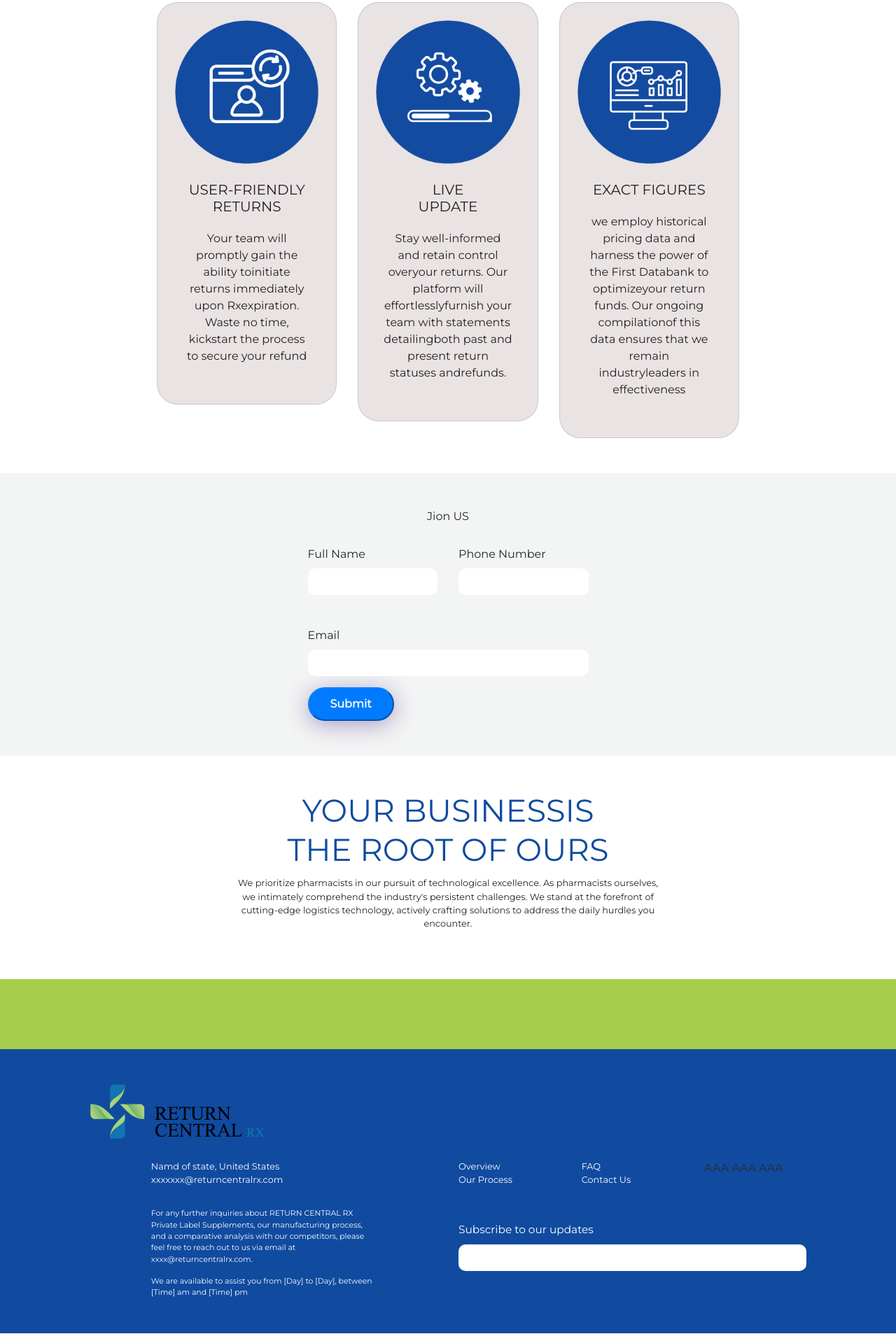
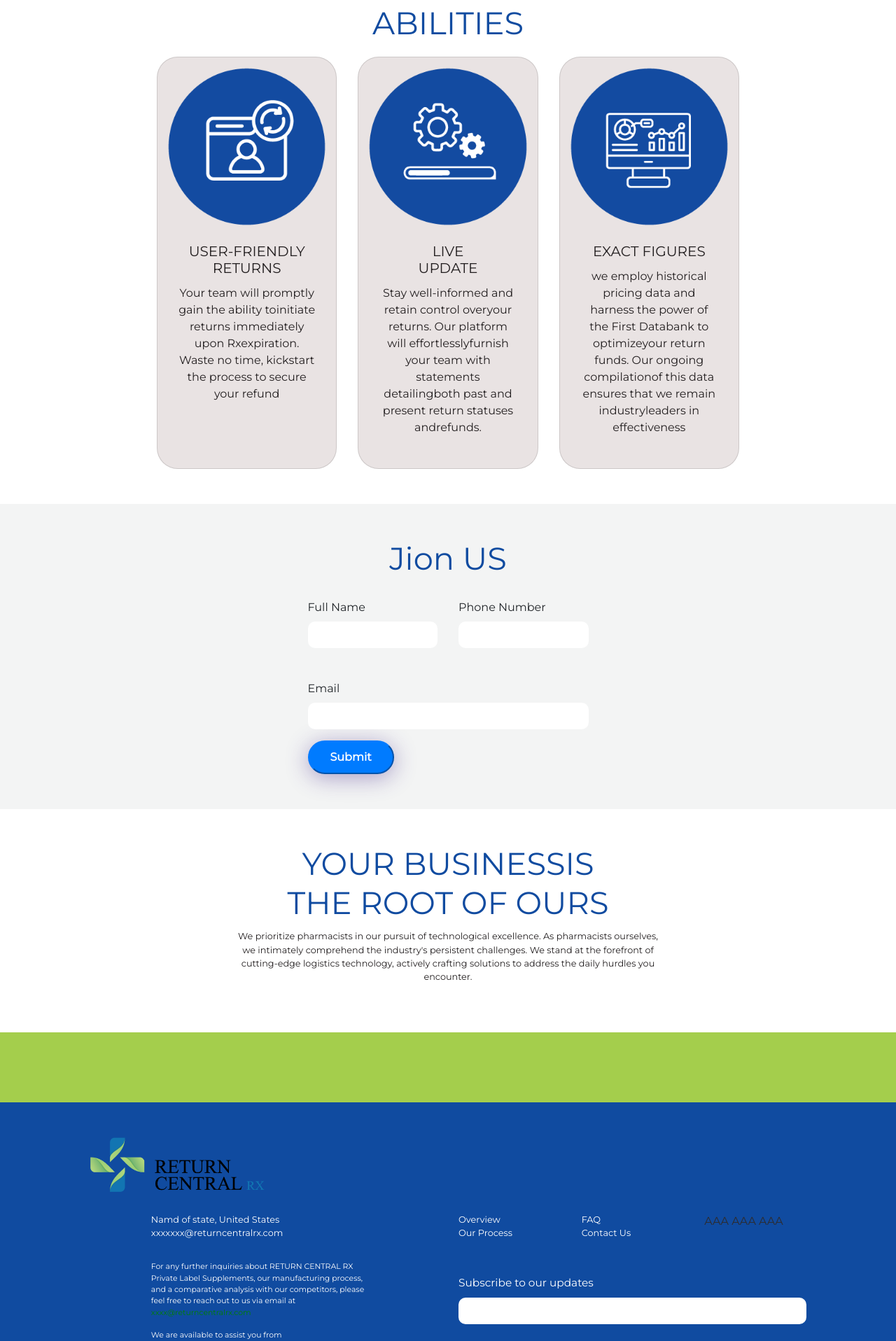
Before and after one commit to AliRbassam/returnCentral, a PHP site: page /page/home/ in a window 1280 px wide. Shown: the part 1720-3636 px from the top of the page at 70% size. Run offline with PHP 8.4, Linux system fonts and the light colour scheme; some libraries are stand-ins or nearby versions.

Commit message:
fix 1 done

```diff
--- a/dynamic/pages/home.php
+++ b/dynamic/pages/home.php
@@ -25,7 +25,7 @@
 						</a>
 					</div>
 
-					<div class="col-lg-5 col-12 textRight">
+					<div class="topSpacer col-lg-5 col-12 textRight">
 						<img src="../../static/images/image1.png" alt="">
 					</div>
 
@@ -41,11 +41,11 @@
 			<div class="contentSmall">
 				<div class="row">
 					<div class="col-12 ">
-						<div class="text-center">THE RX ROUTE</div>
+						<div class="text-center blue big">THE RX ROUTE</div>
 					</div>
 				</div>
 				<div class="row">
-					<div class="topSpacer col-lg-4 col-12">
+					<div class="topSpacer  col-lg-4 col-12">
 						<div class="card">
 							<img src="../../static/images/route/route1.png" class="card-img-top" alt="Card Image">
 							<div class="card-body">
@@ -70,7 +70,7 @@
 						</div>
 					</div>
 					<div class="topSpacer col-lg-4 col-12">
-						<div class="card">
+						<div class="  card">
 							<img src="../../static/images/route/route3.png" class="card-img-top" alt="Card Image">
 							<div class="card-body">
 								<h5 class="card-title textCenter black">DIGITAL SOLUTIONS</h5>
@@ -93,11 +93,11 @@
 			<div class="contentSmall">
 				<div class="row">
 					<div class="col-12 ">
-						<div class="text-center">OUR SOFTWARE HARNESSES YOUR ABILITIES</div>
+						<div class="text-center blue big ">OUR SOFTWARE HARNESSES YOUR ABILITIES</div>
 					</div>
 				</div>
 				<div class="row">
-					<div class="col-md-4">
+					<div class=" topSpacer col-md-4">
 						<div class="card ">
 							<img src="../../static/images/route/route4.png"class="card-img-top" alt="Card Image">
 							<div class="card-body">
@@ -108,7 +108,7 @@
 							</div>
 						</div>
 					</div>
-					<div class="col-md-4">
+					<div class=" topSpacer col-md-4">
 						<div class="card">
 							<img src="../../static/images/route/route5.png" class="card-img-top" alt="Card Image">
 							<div class="card-body">
@@ -119,7 +119,7 @@
 							</div>
 						</div>
 					</div>
-					<div class="col-md-4">
+					<div class="topSpacer col-md-4">
 						<div class="card">
 							<img src="../../static/images/route/route6.png" class="card-img-top" alt="Card Image">
 							<div class="card-body">
@@ -138,7 +138,7 @@
 			<div class="contentSmall">
 				<div class="row">
 					<div class="col-12 ">
-							<div class="text-center">Jion US</div>
+							<div class="text-center blue big">Jion US</div>
 					</div>
 				</div>
 				<div class="row justify-content-center">
@@ -157,9 +157,9 @@
 
 							<div class="topSpacerBig form-group">
 								<label for="email">Email</label>
-								<input type="button" class=" form-control" id="email" name="email" required >
+								<input type="button" class=" form-control " id="email" name="email" required >
 							</div>
-							<button type="submit" class=" buttonGreen btn-primary">Submit</button>
+							<button type="submit" class="  btn-primary buttonGreen">Submit</button>
 						</form>
 					</div>
 				</div>
--- a/includes/bottom.php
+++ b/includes/bottom.php
@@ -15,7 +15,7 @@
                 <div class="col-lg-1">&nbsp;</div>
 
                 <div class="col-lg-4">
-                    <div class="small white">Namd of state, United States <br> xxxxxxx@returncentralrx.com</div>
+                    <div class="small white">Namd of state, United States <br>xxxxxxx@returncentralrx.com</div>
                 </div>
 
                 <div class="col-lg-1">&nbsp;</div>
@@ -40,8 +40,8 @@
                 <div class="col-lg-1">&nbsp;</div>
 
                 <div class="col-lg-4">
-                    <div class="tiny white">For any further inquiries about RETURN CENTRAL RX Private Label Supplements, our manufacturing process, and a comparative analysis with our competitors, please feel free to reach out to us via email at xxxx@returncentralrx.com.</div>
-                    <div class="topSpacerSmall tiny white">We are available to assist you from [Day] to [Day], between [Time] am and [Time] pm</div>
+                    <div class="tiny white">For any further inquiries about RETURN CENTRAL RX Private Label Supplements, our manufacturing process, and a comparative analysis with our competitors, please feel free to reach out to us via email at <p style="color:green;">xxxx@returncentralrx.com</p></div>
+                    <div class="topSpacerSmall tiny white">We are available to assist you from<p style="color:green;"> [Day] to [Day], between [Time] am and [Time] pm</p></div>
                 </div>
 
                 <div class="col-lg-1">&nbsp;</div>
--- a/static/css/elements.css
+++ b/static/css/elements.css
@@ -87,33 +87,30 @@ body{
 /**Home**/
 
  #section2 .card{
-	position: relative;
-	width: 100%;
-	height: auto;
-	padding: 20px;
-	border-radius: 30px;
-	transition: border 1s;
-	background: rgb(233, 227, 227);
+    position: relative;
+    width: 100%;
+    height: 100%;
+    display: flex;
+    flex-direction: column;
+    padding: 10PX;
+    border-radius: 30px;
+    transition: border 1s;
+    background: rgb(233, 227, 227);
 }
 
- #section2 .card card-img-top {
-    display: block;
+/* section 3 */
+#section3 .card{
+    position: relative;
     width: 100%;
-    max-width: 500px;
-    aspect-ratio: 4/3;
-    object-fit: cover;
-    object-position: 50% 50%;
-    border-radius: 16px 16px 0 0;
-    filter: contrast(70%);
-}
-  #section2 .card card-img-top :hover{
-    filter: contrast(100%);
-}
-  #section2 .card-body {
+    height: 100%;
     display: flex;
     flex-direction: column;
-    padding: 20px 15px 20px;
+    padding: 20px;
+    border-radius: 30px;
+    transition: border 1s;
+    background: rgb(233, 227, 227);
 }
+
 
 
 /* section 5 footer */
```
